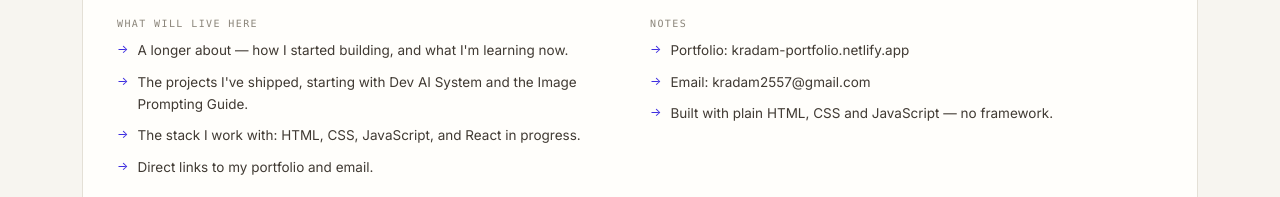
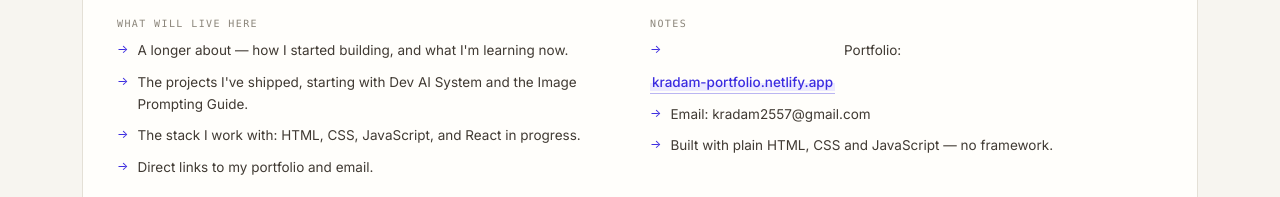
Before and after one commit to KradamDev/bu-cse-2026, a plain HTML site: page about.html in a window 1280 px wide. Shown: the part 560-757 px from the top of the page. Drawn offline with Linux system fonts and the light colour scheme.

Commit message:
About: portfolio URL as a highlighted link; home heading now credits the CR

```diff
--- a/about.html
+++ b/about.html
@@ -76,7 +76,7 @@
         <div>
           <h3>Notes</h3>
           <ul class="checklist">
-            <li>Portfolio: kradam-portfolio.netlify.app</li>
+            <li>Portfolio: <a class="inline-link" href="https://kradam-portfolio.netlify.app/" target="_blank" rel="noopener">kradam-portfolio.netlify.app</a></li>
             <li>Email: kradam2557@gmail.com</li>
             <li>Built with plain HTML, CSS and JavaScript — no framework.</li>
           </ul>
--- a/style.css
+++ b/style.css
@@ -128,6 +128,27 @@ a { color: inherit; text-decoration: none; }
   color: var(--ink-2);
   font-size: 1rem;
   max-width: 58ch;
+}
+
+/* inline highlighted link — used for plain-text URLs in body copy */
+.inline-link {
+  color: var(--accent);
+  font-weight: 500;
+  padding: 0 2px;
+  border-bottom: 1px solid rgba(59, 43, 224, 0.35);
+  background-image: linear-gradient(var(--accent-soft), var(--accent-soft));
+  background-repeat: no-repeat;
+  background-position: 0 88%;
+  background-size: 100% 38%;
+  transition: background-size 0.2s ease, color 0.16s ease, border-color 0.16s ease;
+}
+
+.inline-link:hover,
+.inline-link:focus-visible {
+  color: var(--accent-ink);
+  border-color: var(--accent);
+  background-position: 0 0;
+  background-size: 100% 100%;
 }
 
 /* --- Buttons -------------------------------------------------------------- */
```
Also changed, not shown: index.html (+2 -2 lines).
